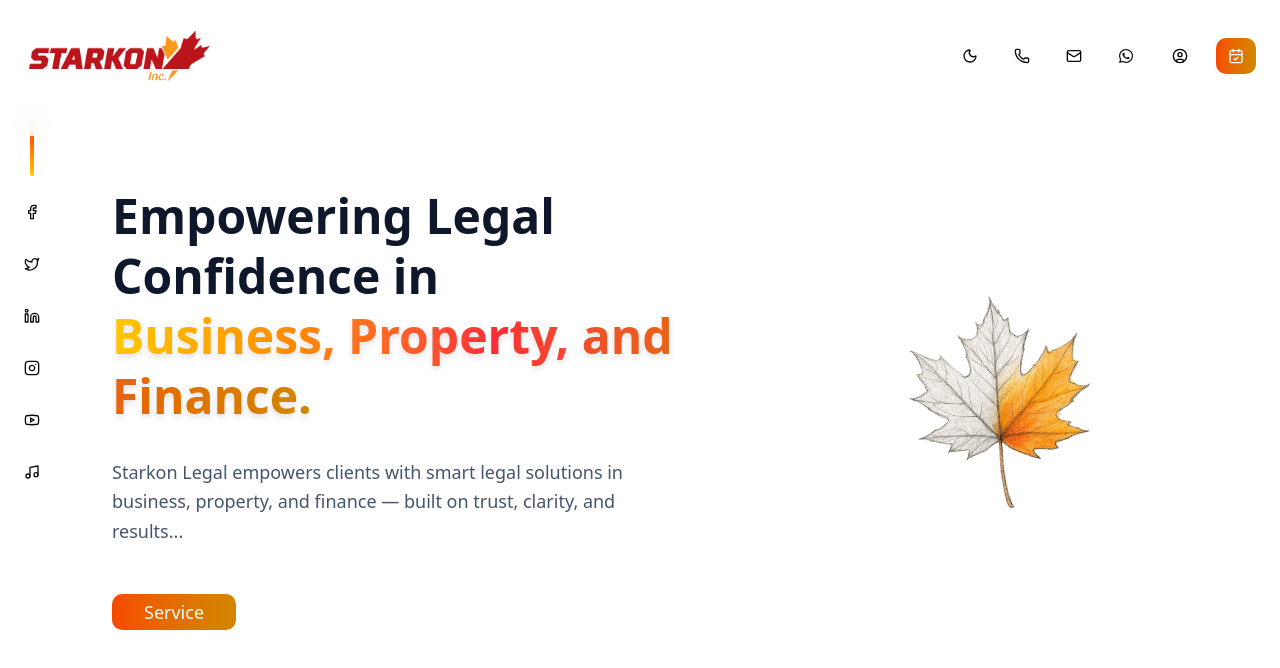
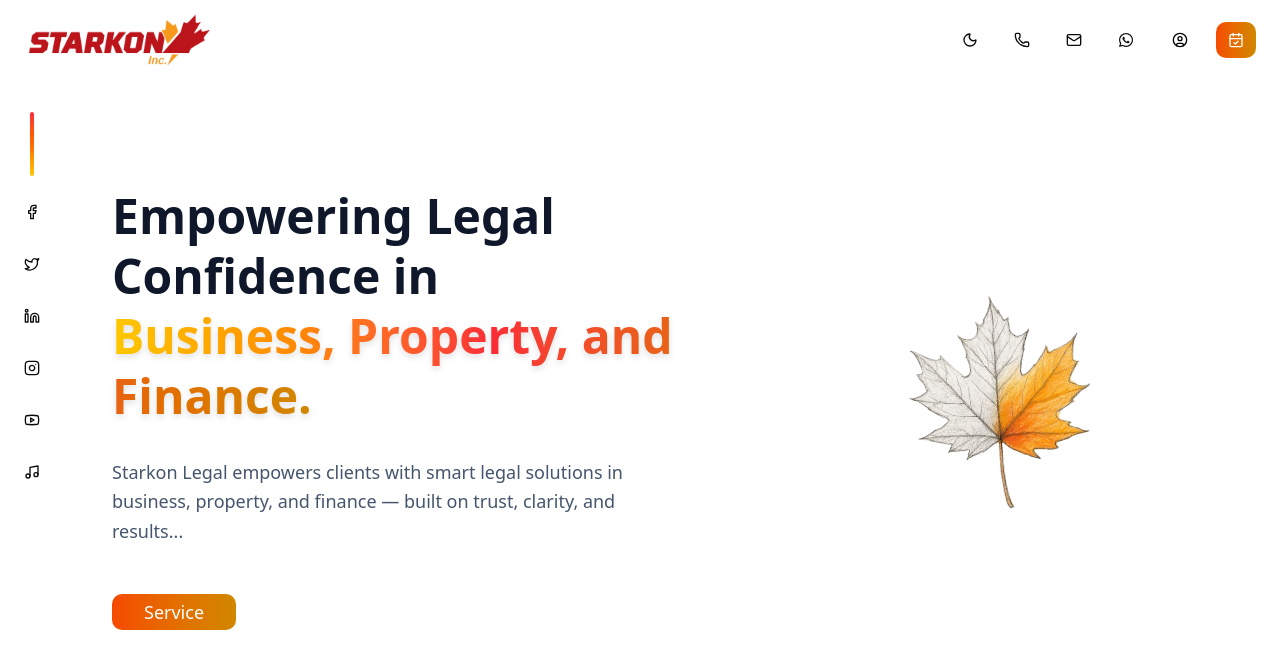
Before and after one commit to icicleltd/StarkonincCANADA, a Next.js app: page / in a window 1280 px wide. Shown: the top 668 px of the page. Built offline with nearby package versions, Linux system fonts and the light colour scheme.

Commit message:
fixed top nav

```diff
--- a/src/component/TopNavbar.tsx
+++ b/src/component/TopNavbar.tsx
@@ -93,8 +93,8 @@
   }
 
   return (
-    <nav className="fixed top-0 left-0 right-0 z-50 bg-background/80 backdrop-blur-md border-border">
-      <div className="flex items-center justify-between px-6 py-4">
+    <nav className="fixed top-0 left-0 right-0 z-50 ">
+      <div className="flex items-center justify-between px-6 ">
         {/* Logo */}
         <div className="flex items-center space-x-2">
           <img
```
